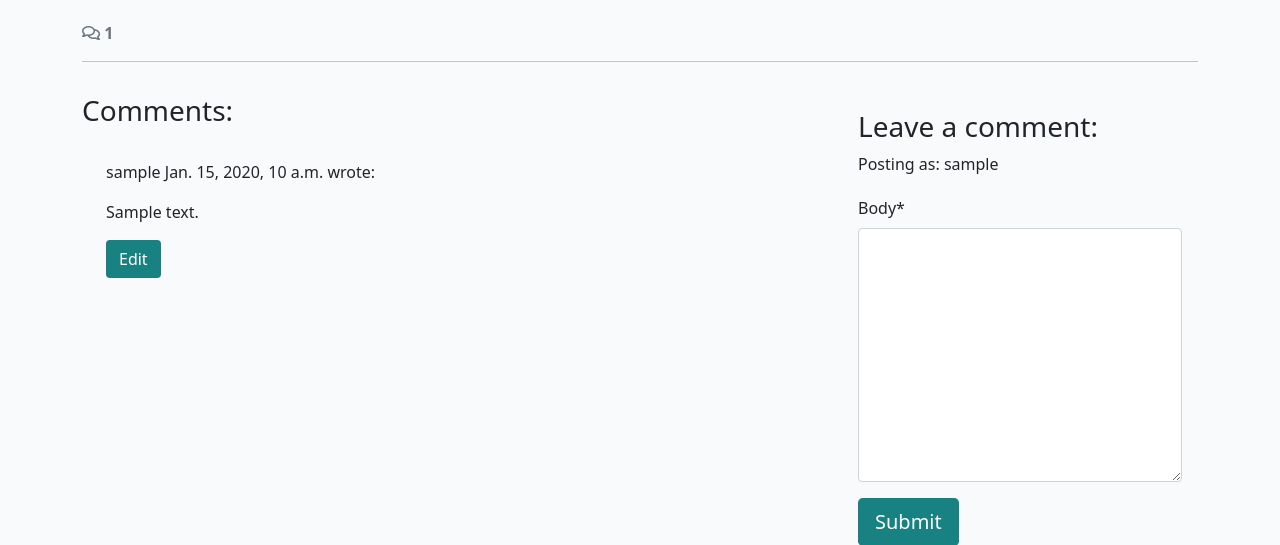
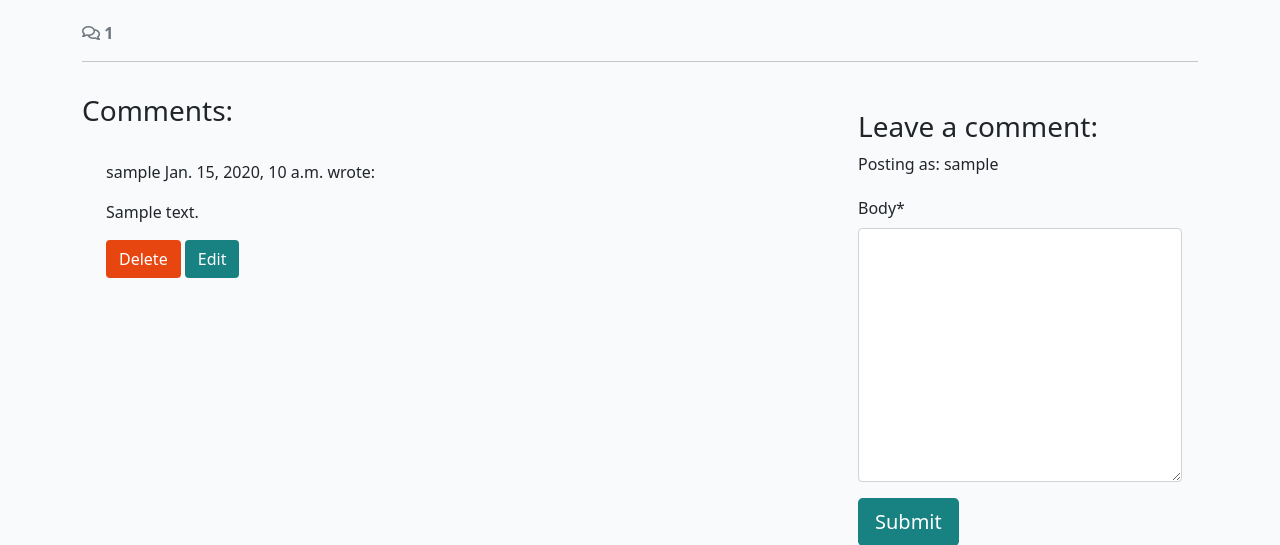
Before and after one commit to KyleMardell/django-blog, a Django app: a page that uses blog/templates/blog/post_detail.html in a window 1280 px wide. Shown: the part 517-1062 px from the top of the page. Run offline with Django 5.2, Linux system fonts and the light colour scheme; a user stored in the database is signed in; tables that the repository leaves empty hold one stand-in row (values such as "Sample post"); some libraries are stand-ins or nearby versions.

Commit message:
Add code to delete a comment as a user.

```diff
--- a/blog/templates/blog/post_detail.html
+++ b/blog/templates/blog/post_detail.html
@@ -68,6 +68,8 @@
                     </p>
                     {% endif %}
                     {% if user.is_authenticated and comment.author == user %}
+                    <button class="btn btn-delete"
+                    comment_id="{{ comment.id }}">Delete</button>
                     <button class="btn btn-edit"
                     comment_id="{{ comment.id }}">Edit</button>
                     {% endif %}
@@ -95,6 +97,31 @@
     </div>
 </div>
 
+<!-- Delete confirmation modal -->
+<div class="modal fade" id="deleteModal" tabindex="-1"
+  aria-labelledby="deleteModalLabel" aria-hidden="true">
+  <div class="modal-dialog">
+    <div class="modal-content">
+      <div class="modal-header">
+        <h5 class="modal-title"
+          id="deleteModalLabel">Delete comment?</h5>
+        <button type="button" class="btn-close"
+          data-bs-dismiss="modal" aria-label="Close"></button>
+      </div>
+      <div class="modal-body">
+        Are you sure you want to delete your comment?
+        This action cannot be undone.
+      </div>
+      <div class="modal-footer">
+        <button type="button" class="btn btn-secondary"
+          data-bs-dismiss="modal">Close</button>
+        <a id="deleteConfirm" href="#" class="btn
+          btn-danger">Delete</a>
+      </div>
+    </div>
+  </div>
+</div>
+
 {% endblock content %}
 {% block extras %}
 <script src="{% static 'js/comments.js' %}"></script>
--- a/blog/urls.py
+++ b/blog/urls.py
@@ -6,4 +6,6 @@ urlpatterns = [
     path('<slug:slug>/', views.post_detail, name='post_detail'),
     path('<slug:slug>/edit_comment/<int:comment_id>',
          views.comment_edit, name='comment_edit'),
+    path('<slug:slug>/delete_comment/<int:comment_id>',
+         views.comment_delete, name='comment_delete'),
 ]
--- a/blog/views.py
+++ b/blog/views.py
@@ -78,3 +78,20 @@ def comment_edit(request, slug, comment_id):
             messages.add_message(request, messages.ERROR, 'Error updating comment!')
 
     return HttpResponseRedirect(reverse('post_detail', args=[slug]))
+
+
+def comment_delete(request, slug, comment_id):
+    """
+    view to delete comment
+    """
+    queryset = Post.objects.filter(status=1)
+    post = get_object_or_404(queryset, slug=slug)
+    comment = get_object_or_404(Comment, pk=comment_id)
+
+    if comment.author == request.user:
+        comment.delete()
+        messages.add_message(request, messages.SUCCESS, 'Comment deleted!')
+    else:
+        messages.add_message(request, messages.ERROR, 'You can only delete your own comments!')
+
+    return HttpResponseRedirect(reverse('post_detail', args=[slug]))
--- a/codestar/settings.py
+++ b/codestar/settings.py
@@ -27,7 +27,7 @@ TEMPLATES_DIR = os.path.join(BASE_DIR, 'templates')
 SECRET_KEY = os.environ.get("SECRET_KEY")
 
 # SECURITY WARNING: don't run with debug turned on in production!
-DEBUG = True
+DEBUG = False
 
 ALLOWED_HOSTS = ['8000-kylemardell-djangoblog-yx8khxkaewd.ws.codeinstitute-ide.net', '.herokuapp.com']
 
--- a/static/js/comments.js
+++ b/static/js/comments.js
@@ -2,6 +2,10 @@ const editButtons = document.getElementsByClassName("btn-edit");
 const commentText = document.getElementById("id_body");
 const commentForm = document.getElementById("commentForm");
 const submitButton = document.getElementById("submitButton");
+
+const deleteModal = new bootstrap.Modal(document.getElementById("deleteModal"));
+const deleteButtons = document.getElementsByClassName("btn-delete");
+const deleteConfirm = document.getElementById("deleteConfirm");
 
 /**
 * Initializes edit functionality for the provided edit buttons.
@@ -22,3 +26,21 @@ for (let button of editButtons) {
     commentForm.setAttribute("action", `edit_comment/${commentId}`);
   });
 }
+
+/**
+* Initializes deletion functionality for the provided delete buttons.
+*
+* For each button in the `deleteButtons` collection:
+* - Retrieves the associated comment's ID upon click.
+* - Updates the `deleteConfirm` link's href to point to the
+* deletion endpoint for the specific comment.
+* - Displays a confirmation modal (`deleteModal`) to prompt
+* the user for confirmation before deletion.
+*/
+for (let button of deleteButtons) {
+    button.addEventListener("click", (e) => {
+      let commentId = e.target.getAttribute("comment_id");
+      deleteConfirm.href = `delete_comment/${commentId}`;
+      deleteModal.show();
+    });
+  }
```
